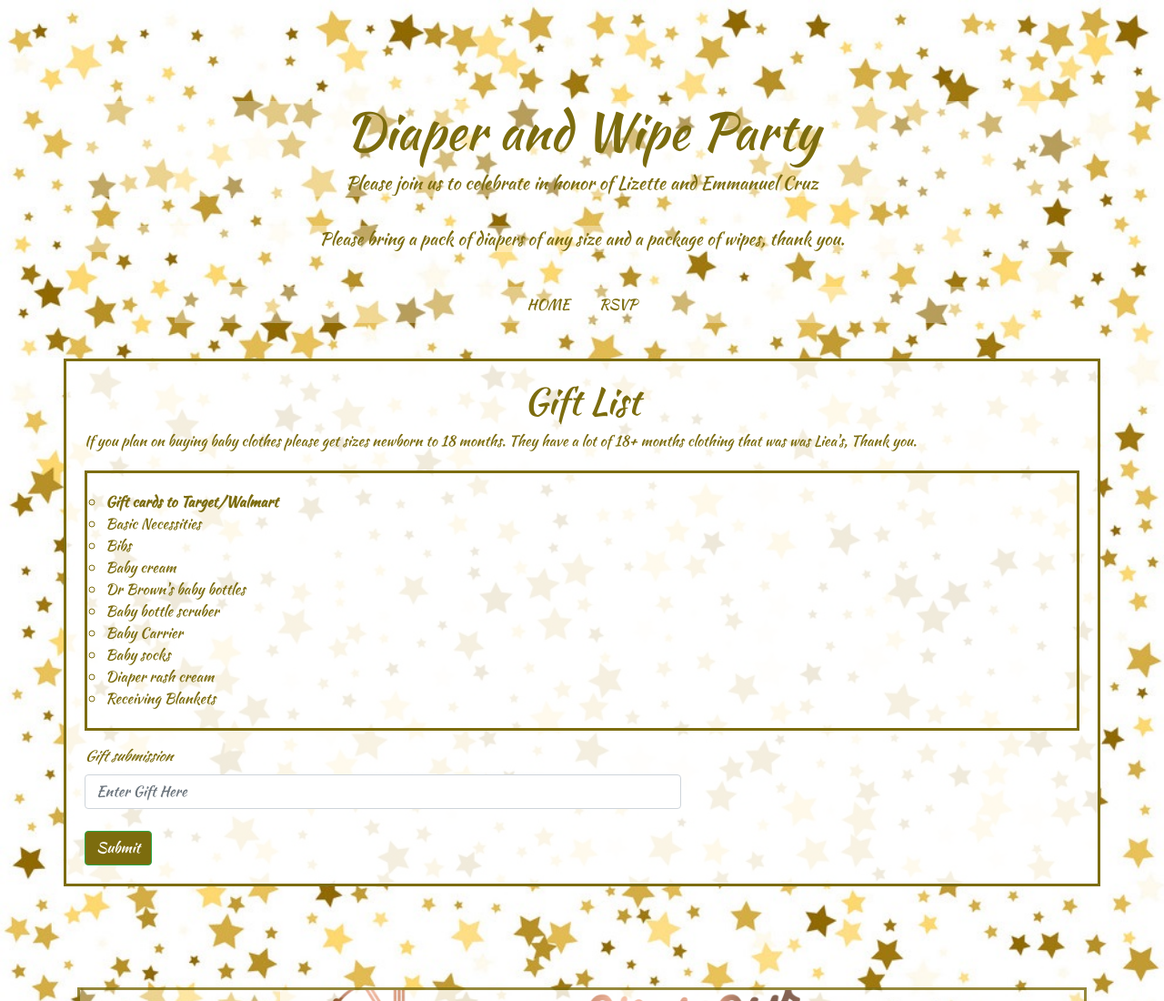
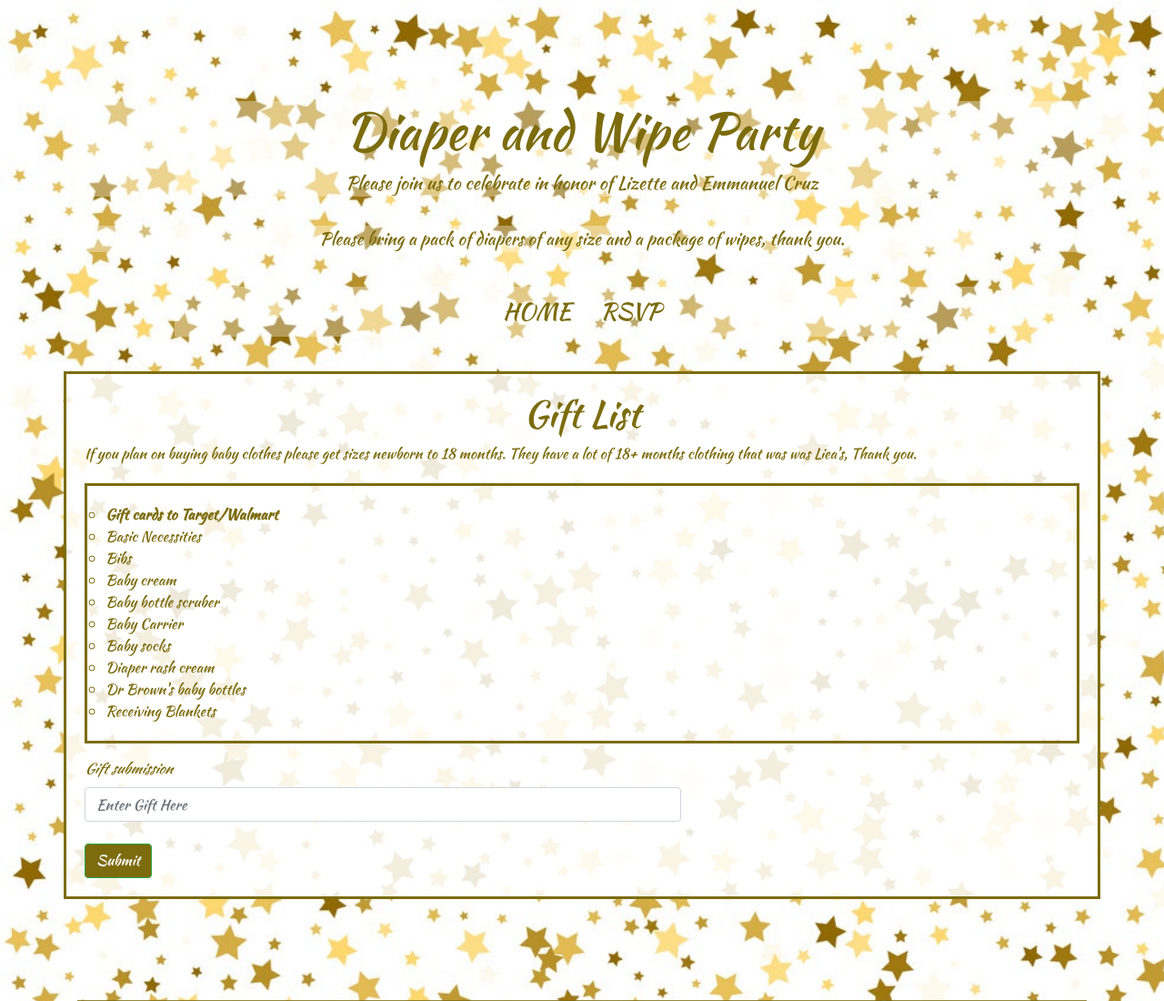
Before and after one commit to freddyt53/TwinkleTwinkle, a plain HTML site: page index.html in a window 1280 px wide. Shown: the top 1100 px of the page at 91% size. Drawn offline with nearby package versions, Linux system fonts and the light colour scheme; no server answers.

Commit message:
small changes

```diff
--- a/assets/css/style.css
+++ b/assets/css/style.css
@@ -32,7 +32,7 @@
 }
 
 #menuButtons{
-    font-size: 50%;
+    font-size: 1.6rem!important;
 }
 
 
--- a/index.html
+++ b/index.html
@@ -38,10 +38,10 @@
             <ul class="nav justify-content-center">
 
                 <li class="nav-item">
-                    <a class="nav-link" style="color: rgb(124, 108, 14)!important" href="index.html">HOME</a>
+                    <a class="nav-link" id="menuButtons" style="color: rgb(124, 108, 14)!important" href="index.html">HOME</a>
                 </li>
                 <li class="nav-item">
-                    <a class="nav-link" style="color: rgb(124, 108, 14)!important" href="contact.html">RSVP</a>
+                    <a class="nav-link" id="menuButtons" style="color: rgb(124, 108, 14)!important" href="contact.html">RSVP</a>
                 </li>
             </ul>
         </div>
@@ -49,18 +49,19 @@
     <div class="container giftContainer">
         <form id="giftInputForm" style="color:rgb(124, 108, 14)!important">
             <h1>Gift List</h1>
-            <p>If you plan on buying baby clothes please get sizes newborn to 18 months. They have a lot of 18+ months clothing that was
+            <p>If you plan on buying baby clothes please get sizes newborn to 18 months. They have a lot of 18+ months
+                clothing that was
                 was Liea's, Thank you. </p>
             <ul style="list-style-type:circle;" id="list">
                 <li><b>Gift cards to Target/Walmart</b></li>
                 <li>Basic Necessities</li>
                 <li>Bibs</li>
                 <li>Baby cream</li>
-                <li>Dr Brown's baby bottles</li>
                 <li>Baby bottle scruber</li>
                 <li>Baby Carrier</li>
                 <li>Baby socks</li>
                 <li>Diaper rash cream</li>
+                <li>Dr Brown's baby bottles</li>
                 <li>Receiving Blankets</li>
             </ul>
             <label for="issueDateInput"><i>Gift submission</i></label><br>
```
Also changed, not shown: contact.html (+5 -3 lines).
